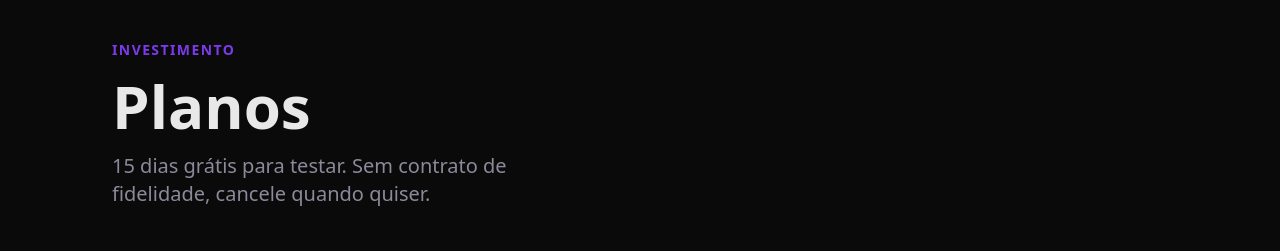
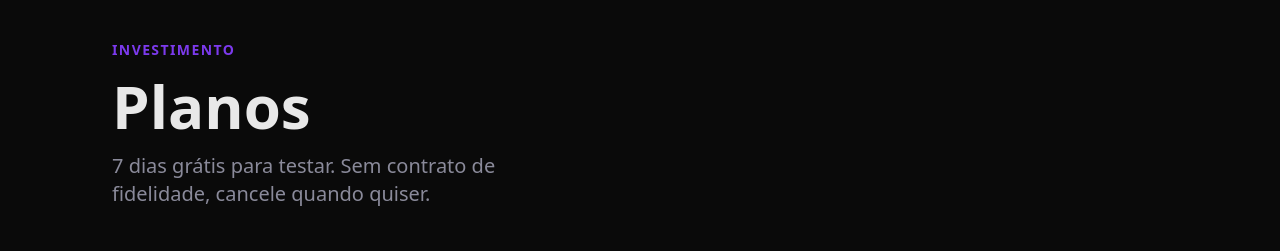
Before and after one commit to dayvsonmarques/webdev.recife.br, a Next.js app: page / in a window 1280 px wide. Shown: the part 2806-3057 px from the top of the page. Built offline with nearby package versions, Linux system fonts and the light colour scheme.

Commit message:
feat(pricing): change free trial from 15 to 7 days

```diff
--- a/components/Pricing.tsx
+++ b/components/Pricing.tsx
@@ -149,7 +149,7 @@ export function Pricing() {
           className="text-xl mb-14 max-w-md"
           style={{ color: 'var(--color-text-muted)' }}
         >
-          15 dias grátis para testar. Sem contrato de fidelidade, cancele quando quiser.
+          7 dias grátis para testar. Sem contrato de fidelidade, cancele quando quiser.
         </p>
 
         <div className="grid md:grid-cols-3 gap-6 items-start">
```
